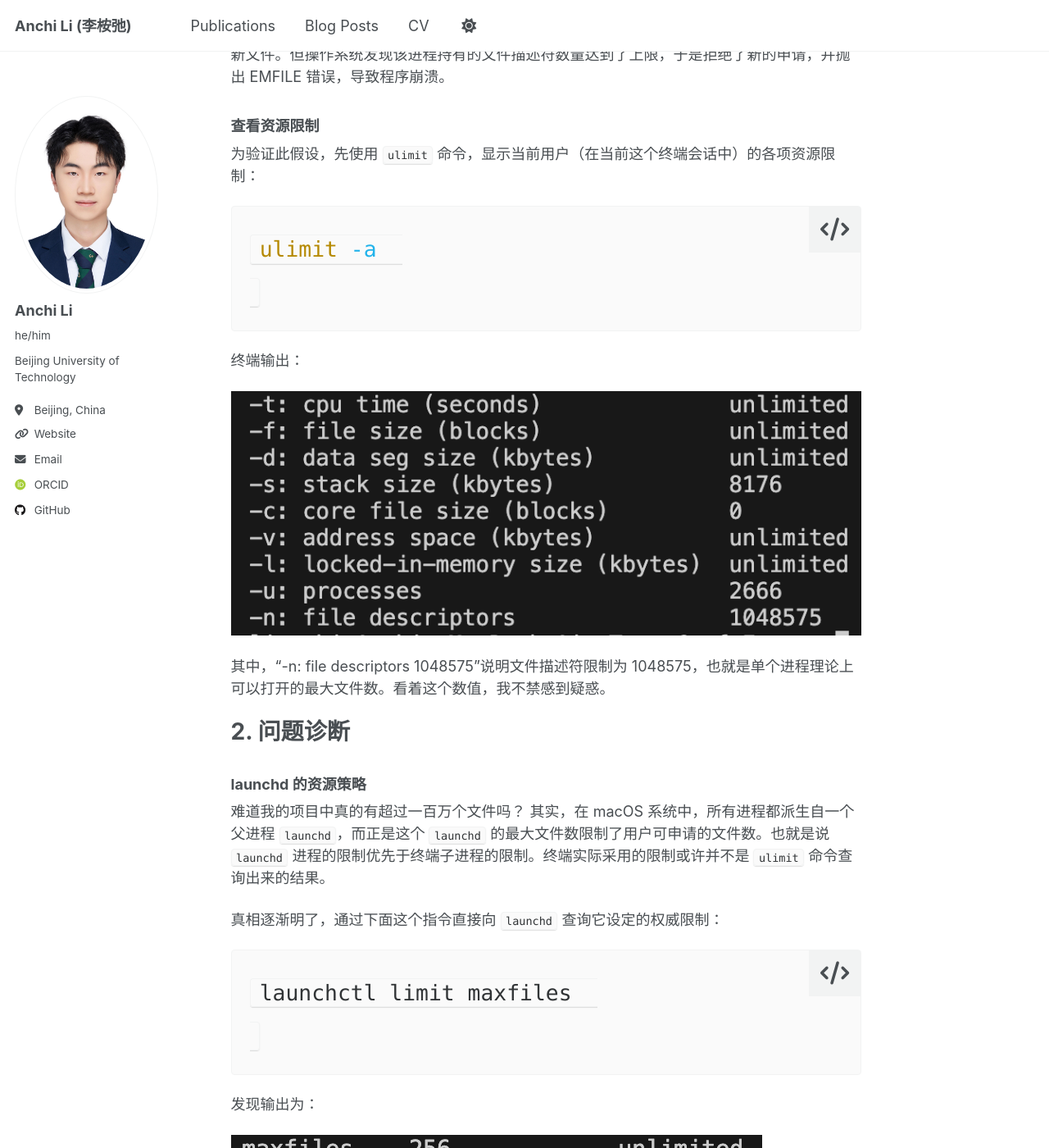
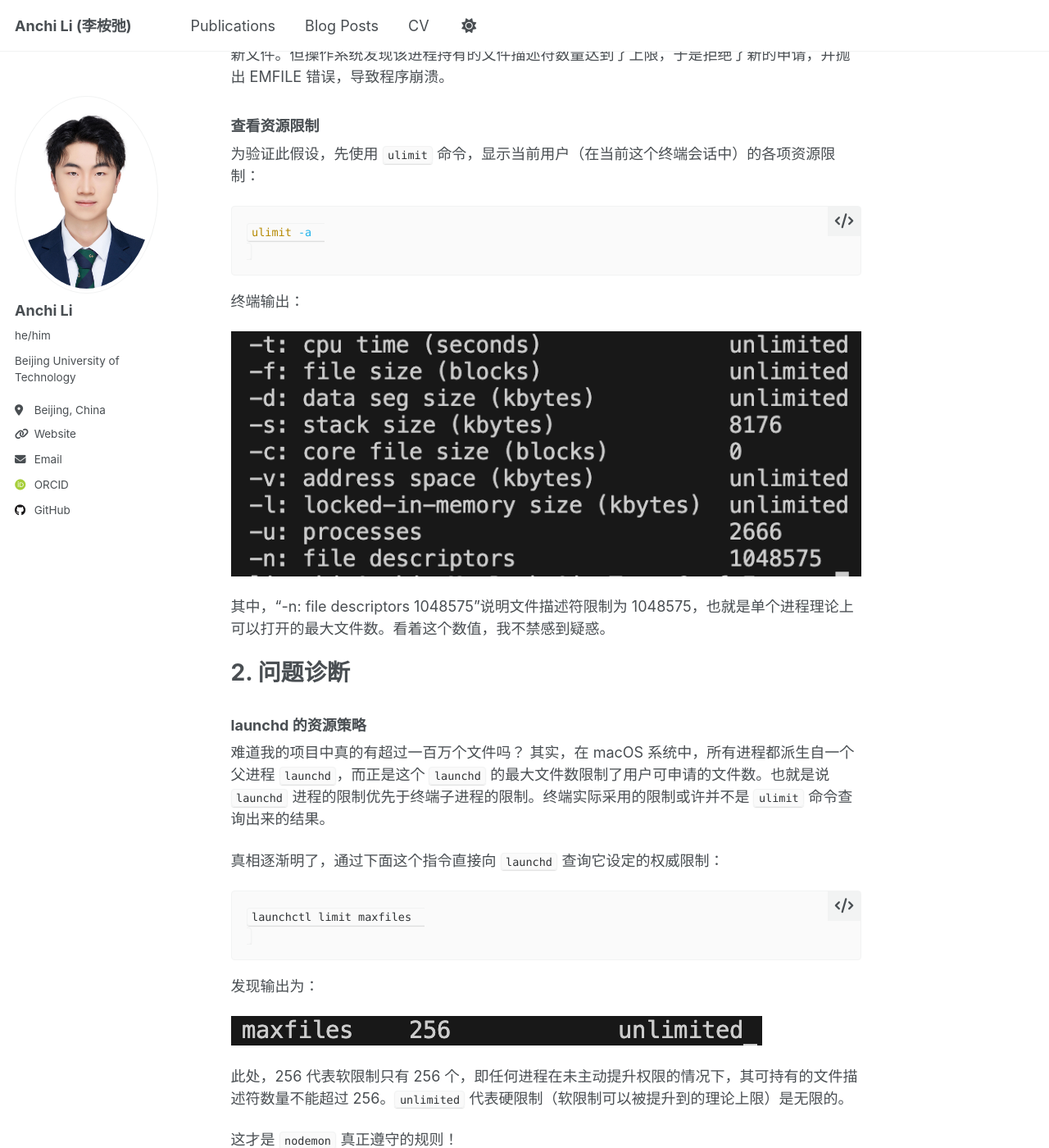
Before and after one commit to l1anch1/l1anch1.github.io, a Jekyll site: the page built from _posts/2025-6-15-EMFILE-Issues-Analysis.md, in a window 1280 px wide and 1400 px high, scrolled down 777 px. Shown: the whole window at 82% size. Built offline with Jekyll 4.4.1, drawn with Linux system fonts in a browser that asks for light colours; some web fonts are replaced.

Commit message:
update blog style

```diff
--- a/_sass/_syntax.scss
+++ b/_sass/_syntax.scss
@@ -10,7 +10,7 @@ div.highlighter-rouge, figure.highlight {
   border-radius: $border-radius;
   background-color: var(--global-code-background-color);
   //box-shadow: $box-shadow;
-  font-size: $type-size-4;
+  font-size: $type-size-5;
 
   &:before {
     position: absolute;
@@ -20,7 +20,7 @@ div.highlighter-rouge, figure.highlight {
     background-color: mix(#fff, #7a8288, 90%);
     content: "\f121";
     font-family: "Font Awesome 6 Free" !important;
-    font-size: $type-size-4;
+    font-size: $type-size-5;
     line-height: 1;
     text-transform: none;
     speak: none;
@@ -29,8 +29,8 @@ div.highlighter-rouge, figure.highlight {
   .highlight {
     margin: 0;
     font-family: $monospace;
-    font-size: $type-size-4;
-    line-height: 1.5;
+    font-size: $type-size-5;
+    line-height: 1.3;
   }
 }
 .highlight pre {
```
